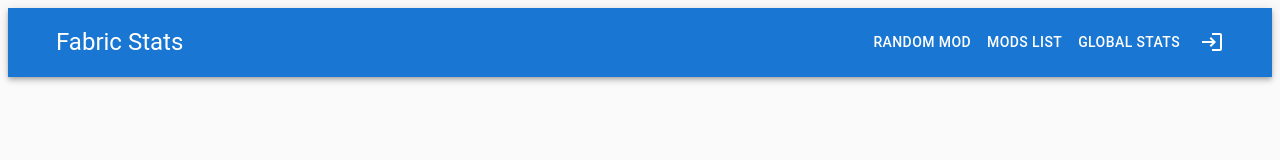
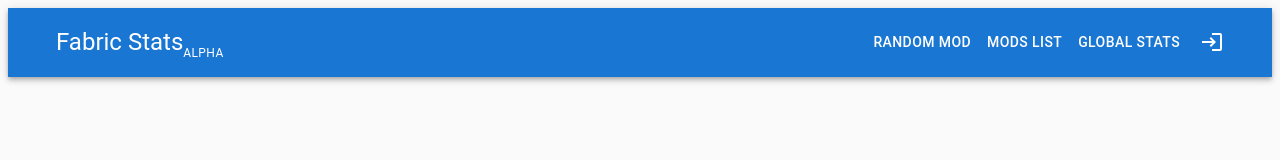
Before and after one commit to fStats/fstats-frontend, a React (Create React App) app: page / in a window 1280 px wide. Shown: the top 160 px of the page. Built offline with nearby package versions, Linux system fonts and the light colour scheme; what chartjs-plugin-datalabels, chartjs-plugin-zoom would draw is missing.

Commit message:
Added some components that should be available only after sing in

```diff
--- a/src/components/AppBar.tsx
+++ b/src/components/AppBar.tsx
@@ -1,19 +1,20 @@
 import * as React from 'react';
-import {useState} from 'react';
 import AppBar from '@mui/material/AppBar';
 import Box from '@mui/material/Box';
 import Toolbar from '@mui/material/Toolbar';
 import IconButton from '@mui/material/IconButton';
 import Typography from '@mui/material/Typography';
-import AccountCircle from '@mui/icons-material/AccountCircle';
-import {Button, Container} from "@mui/material";
-import {Login} from "@mui/icons-material";
-import {Link, useNavigate} from "react-router-dom";
+import {Avatar, Button, Container, SpeedDial} from "@mui/material";
+import {Add, Login} from "@mui/icons-material";
+import {Link} from "react-router-dom";
+import {useAuth} from "../hooks/useAuth";
+import {User} from "../services/types";
 
 export default function PrimaryAppBar() {
 
-    const [isLogged, setLogged] = useState(false);
-    const navigate = useNavigate()
+    const {token, isAuthorized} = useAuth()!!
+    let user
+    if (isAuthorized) user = JSON.parse(atob(token.split('.')[1])) as User
 
     return (
         <Box sx={{flexGrow: 1}}>
@@ -29,6 +30,8 @@ export default function PrimaryAppBar() {
                             sx={{display: {xs: 'none', sm: 'block'}, textDecoration: "none"}}>
                             Fabric Stats
                         </Typography>
+                        <Typography variant="caption" paddingTop={3}
+                                    sx={{display: {xs: 'none', sm: 'block'}}}>ALPHA</Typography>
                         <Box sx={{flexGrow: 1}}/>
                         <Button key={1} sx={{my: 2, color: 'white', display: 'block'}} component={Link} to={"/random"}>Random
                             mod</Button>
@@ -36,17 +39,11 @@ export default function PrimaryAppBar() {
                             list</Button>
                         <Button key={1} sx={{my: 2, color: 'white', display: 'block'}} component={Link} to={"/global"}>Global
                             stats</Button>
-                        {isLogged ?
-                            <IconButton
-                                size="large"
-                                edge="end"
-                                aria-haspopup="true"
-                                color="inherit"
-                                component={Link}
-                                to={"/profile"}>
-                                <AccountCircle/>
-                            </IconButton>
-                            :
+                        {isAuthorized ?
+                            <Avatar style={{textDecoration: "none"}}
+                                    component={Link}
+                                    to={"/profile"}>{user?.username[0]}
+                            </Avatar> :
                             <IconButton
                                 size="large"
                                 edge="end"
@@ -60,6 +57,11 @@ export default function PrimaryAppBar() {
                     </Toolbar>
                 </Container>
             </AppBar>
+            {isAuthorized ? <SpeedDial
+                    ariaLabel="Create project"
+                    sx={{position: 'absolute', bottom: 16, right: 16}}
+                    icon={<Add/>}/>
+                : <></>}
         </Box>
     );
 }
```
